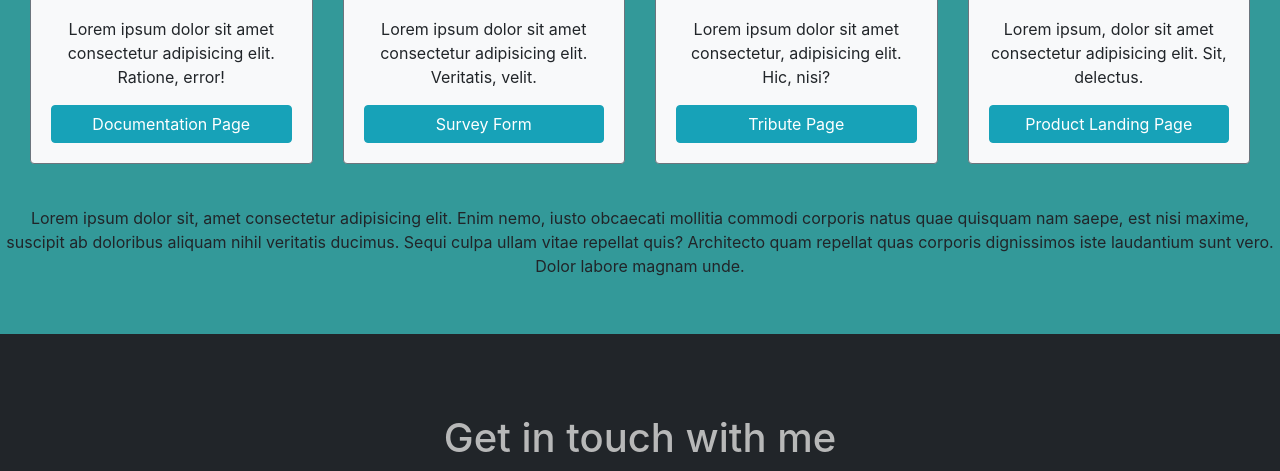
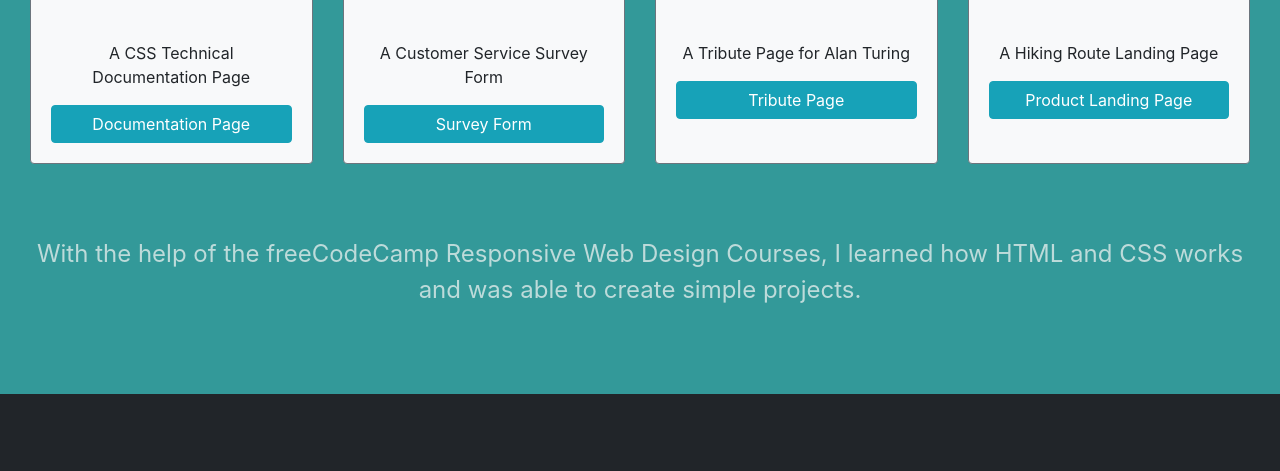
Before and after one commit to jecaps/personalPortfolio, a plain HTML site: page index.html in a window 1280 px wide. Shown: the part 1310-1781 px from the top of the page. Drawn offline with nearby package versions, Linux system fonts and the light colour scheme.

Commit message:
Finish Personal Portfolio Page

```diff
--- a/index.html
+++ b/index.html
@@ -55,7 +55,8 @@
             src="https://github.com/jecaps/technicalDocumentationPage/raw/master/technical_documentation.png"
             alt="Card image cap">
           <div class="card-body">
-            <p class="card-text">Lorem ipsum dolor sit amet consectetur adipisicing elit. Ratione, error!</p>
+            <br>
+            <p class="card-text">A CSS Technical Documentation Page</p>
             <a href="https://github.com/jecaps/technicalDocumentationPage"
               class="btn btn-info btn-md btn-block">Documentation Page</a>
           </div>
@@ -64,7 +65,8 @@
           <img class=" card-img-top" src="https://github.com/jecaps/surveyForm/raw/master/readme_img.png"
             alt="Card image cap">
           <div class="card-body">
-            <p class="card-text">Lorem ipsum dolor sit amet consectetur adipisicing elit. Veritatis, velit.</p>
+            <br>
+            <p class="card-text">A Customer Service Survey Form</p>
             <a href="https://github.com/jecaps/surveyForm" class="btn btn-info btn-md btn-block">Survey
               Form</a>
           </div>
@@ -73,7 +75,8 @@
           <img class=" card-img-top" src="https://github.com/jecaps/tributePage/raw/master/tributePage.png"
             alt="Card image cap">
           <div class="card-body">
-            <p class="card-text">Lorem ipsum dolor sit amet consectetur, adipisicing elit. Hic, nisi?</p>
+            <br>
+            <p class="card-text">A Tribute Page for Alan Turing</p>
             <a href="https://github.com/jecaps/tributePage" class="btn btn-info btn-md btn-block">Tribute
               Page</a>
           </div>
@@ -82,16 +85,16 @@
           <img class=" card-img-top" src="https://github.com/jecaps/productLandingPage/raw/master/productLanding.png"
             alt="Card image cap">
           <div class="card-body">
-            <p class="card-text">Lorem ipsum, dolor sit amet consectetur adipisicing elit. Sit, delectus.</p>
+            <br>
+            <p class="card-text">A Hiking Route Landing Page</p>
             <a href="https://github.com/jecaps/productLandingPage" class="btn btn-info btn-md btn-block">Product
               Landing Page</a>
           </div>
         </div>
       </div>
-      <p>Lorem ipsum dolor sit, amet consectetur adipisicing elit. Enim nemo, iusto obcaecati mollitia commodi corporis
-        natus quae quisquam nam saepe, est nisi maxime, suscipit ab doloribus aliquam nihil veritatis ducimus. Sequi
-        culpa ullam vitae repellat quis? Architecto quam repellat quas corporis dignissimos iste laudantium sunt vero.
-        Dolor labore magnam unde.</p>
+      <p style="font-size: 3vh; color: rgba(248, 247, 245, 0.7); padding: 30px;"> With the help of the freeCodeCamp
+        Responsive Web
+        Design Courses, I learned how HTML and CSS works and was able to create simple projects.</p>
     </div>
   </div>
   <!-- END PROJECTS -->
```
